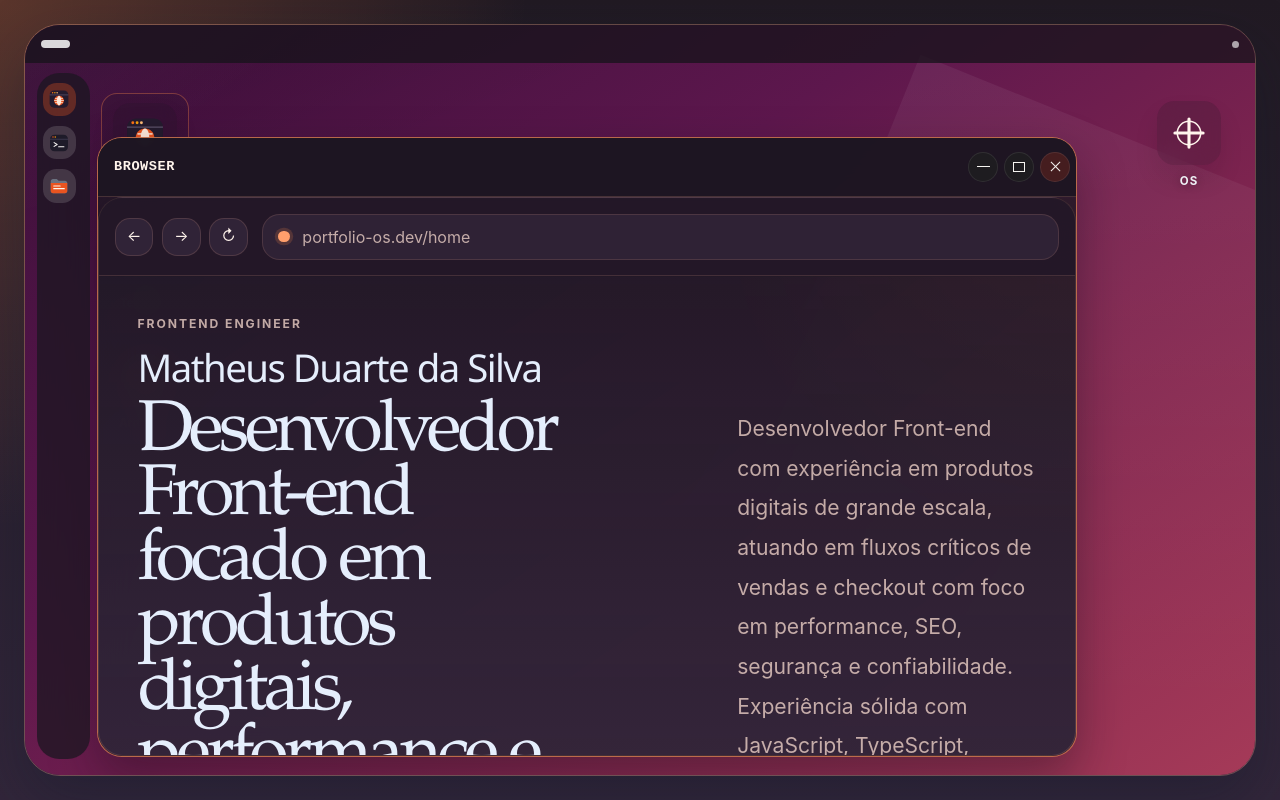
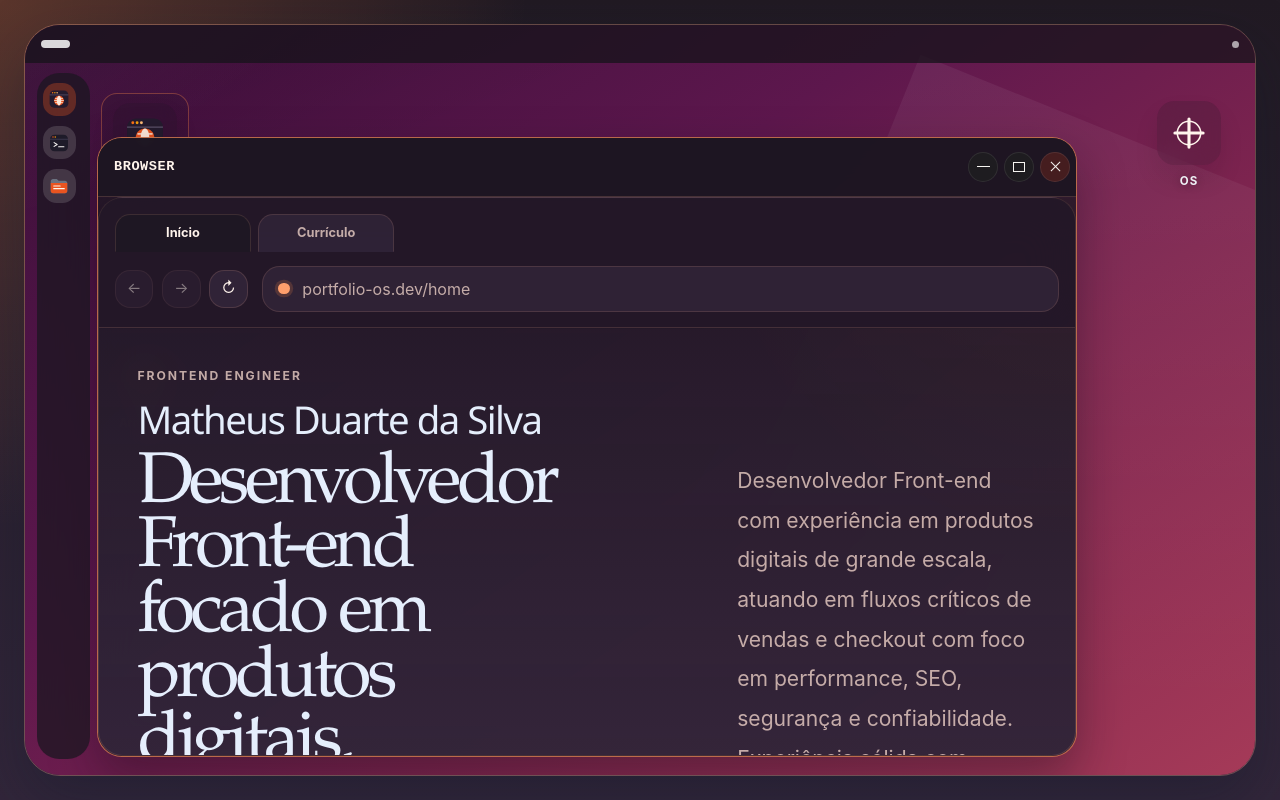
Before and after one commit to matheusduartedevs/matheus-dev, a Vue app: page / in a window 1280 px wide. Both pictures are taken after a click on the button "Browser". Built offline with nearby package versions, Linux system fonts and the light colour scheme.

Commit message:
feat: internal browser curriculum page

```diff
--- a/src/components/Desktop/BrowserWindowContent.vue
+++ b/src/components/Desktop/BrowserWindowContent.vue
@@ -1,7 +1,9 @@
 <script setup lang="ts">
-import { computed } from 'vue'
+import { computed, nextTick, ref, watch } from 'vue'
+import { storeToRefs } from 'pinia'
 
-import { getResumeOpenHref } from '@/lib/resume'
+import { getResumeDownloadHref, getResumeOpenHref } from '@/lib/resume'
+import { useDesktopStore } from '@/stores/desktop'
 import type { PortfolioContent, PortfolioSkill } from '@/types/portfolio'
 import type { OsTheme } from '@/types/theme'
 
@@ -9,6 +11,16 @@ const props = defineProps<{
   content: PortfolioContent
   theme: OsTheme
 }>()
+
+const desktopStore = useDesktopStore()
+const { browserRefreshKey, canGoBackBrowser, canGoForwardBrowser, currentBrowserPage } =
+  storeToRefs(desktopStore)
+
+const pageViewport = ref<HTMLElement | null>(null)
+
+const currentAddress = computed(() =>
+  currentBrowserPage.value === 'resume' ? 'portfolio-os.dev/resume' : 'portfolio-os.dev/home',
+)
 
 const primaryContacts = computed(() =>
   props.content.contacts.filter((contact) => !contact.href.startsWith('#')).slice(0, 2),
@@ -25,20 +37,80 @@ const skillColumns = computed(() => {
 
   return columns
 })
+
+const resumeFrameKey = computed(() => `${currentBrowserPage.value}-${browserRefreshKey.value}`)
+const homePageKey = computed(() => `home-${browserRefreshKey.value}`)
+
+const openHomePage = () => {
+  desktopStore.openBrowserPage('home')
+}
+
+const openResumePage = () => {
+  desktopStore.openBrowserPage('resume')
+}
+
+watch(
+  [currentBrowserPage, browserRefreshKey],
+  async () => {
+    await nextTick()
+
+    if (pageViewport.value) {
+      pageViewport.value.scrollTop = 0
+    }
+  },
+  { immediate: true },
+)
 </script>
 
 <template>
   <div class="browser-app" :class="`browser-app--${theme}`">
     <div class="browser-app__chrome">
+      <div class="browser-app__tabs">
+        <button
+          type="button"
+          class="browser-app__tab"
+          :class="{ 'is-active': currentBrowserPage === 'home' }"
+          @click="openHomePage"
+        >
+          <span class="browser-app__tab-label">Início</span>
+        </button>
+
+        <button
+          type="button"
+          class="browser-app__tab"
+          :class="{ 'is-active': currentBrowserPage === 'resume' }"
+          @click="openResumePage"
+        >
+          <span class="browser-app__tab-label">Currículo</span>
+        </button>
+      </div>
+
       <div class="browser-app__toolbar">
         <div class="browser-app__nav">
-          <button type="button" class="browser-app__icon-button" aria-label="Go back">
+          <button
+            type="button"
+            class="browser-app__icon-button"
+            aria-label="Go back"
+            :disabled="!canGoBackBrowser"
+            @click="desktopStore.goBackBrowser()"
+          >
             ←
           </button>
-          <button type="button" class="browser-app__icon-button" aria-label="Go forward">
+          <button
+            type="button"
+            class="browser-app__icon-button"
+            aria-label="Go forward"
+            :disabled="!canGoForwardBrowser"
+            @click="desktopStore.goForwardBrowser()"
+          >
             →
           </button>
-          <button type="button" class="browser-app__icon-button" aria-label="Refresh">
+          <button
+            type="button"
+            class="browser-app__icon-button"
+            aria-label="Refresh"
+            @click="desktopStore.refreshBrowserPage()"
+          >
             ↻
           </button>
         </div>
@@ -46,13 +118,14 @@ const skillColumns = computed(() => {
         <div class="browser-app__addressbar">
           <span class="browser-app__address-indicator"></span>
           <div class="browser-app__address-copy">
-            <span class="browser-app__address-domain">portfolio-os.dev/home</span>
+            <span class="browser-app__address-domain">{{ currentAddress }}</span>
           </div>
         </div>
       </div>
     </div>
 
-    <div class="browser-app__page browser-editorial">
+    <div ref="pageViewport" class="browser-app__page">
+      <div v-if="currentBrowserPage === 'home'" :key="homePageKey" class="browser-editorial">
         <section class="browser-editorial__hero">
           <div class="browser-editorial__lead">
             <p class="browser-editorial__eyebrow">Frontend engineer</p>
@@ -64,9 +137,9 @@ const skillColumns = computed(() => {
             </div>
 
             <div class="browser-editorial__hero-actions">
-            <a class="browser-app__cta" :href="getResumeOpenHref(content.resume)" target="_blank" rel="noreferrer">
-              Open resume
-            </a>
+              <button type="button" class="browser-app__cta" @click="openResumePage">
+                Abrir currículo
+              </button>
 
               <div class="browser-editorial__primary-links">
                 <a
@@ -83,22 +156,6 @@ const skillColumns = computed(() => {
               </div>
             </div>
           </div>
-
-        <!-- não quero isso -->
-        <!-- <aside class="browser-editorial__aside">
-          <div class="browser-editorial__aside-block">
-            <span class="browser-editorial__meta-label">Focus</span>
-            <strong>{{ content.metrics[0]?.value }}</strong>
-            <p>{{ content.desktopIntro }}</p>
-          </div>
-
-          <div class="browser-editorial__aside-block browser-editorial__aside-block--compact">
-            <div v-for="metric in content.metrics.slice(1)" :key="metric.label" class="browser-editorial__metric">
-              <span>{{ metric.label }}</span>
-              <strong>{{ metric.value }}</strong>
-            </div>
-          </div>
-        </aside> -->
         </section>
 
         <section class="browser-editorial__section">
@@ -262,18 +319,52 @@ const skillColumns = computed(() => {
                 <strong>{{ contact.value }}</strong>
               </a>
 
-            <a
+              <button
+                type="button"
                 class="browser-editorial__contact-item browser-editorial__contact-item--resume"
-              :href="getResumeOpenHref(content.resume)"
-              target="_blank"
-              rel="noreferrer"
+                @click="openResumePage"
               >
                 <span>Currículo</span>
                 <strong>{{ content.resume.label }}</strong>
-            </a>
+              </button>
             </div>
           </div>
         </section>
+      </div>
+
+      <div v-else class="browser-resume">
+        <section class="browser-resume__hero">
+          <div class="browser-editorial__section-head">
+            <span class="browser-editorial__index">08</span>
+            <div>
+              <p class="browser-editorial__section-label">Currículo</p>
+              <h2 class="browser-editorial__section-title">{{ content.resume.label }}</h2>
+            </div>
+          </div>
+
+          <div class="browser-resume__actions">
+            <a class="browser-app__cta" :href="getResumeOpenHref(content.resume)" target="_blank" rel="noreferrer">
+              Abrir externamente
+            </a>
+            <a
+              class="browser-app__cta browser-app__cta--secondary"
+              :href="getResumeDownloadHref(content.resume)"
+              :download="content.resume.downloadName"
+            >
+              Baixar em PDF
+            </a>
+          </div>
+        </section>
+
+        <div class="browser-resume__viewer-shell">
+          <iframe
+            :key="resumeFrameKey"
+            class="browser-resume__viewer"
+            :src="`${content.resume.publicPath}#toolbar=0&navpanes=0&scrollbar=1`"
+            :title="content.resume.label"
+          ></iframe>
+        </div>
+      </div>
     </div>
   </div>
 </template>
--- a/src/components/Desktop/FileWindowContent.vue
+++ b/src/components/Desktop/FileWindowContent.vue
@@ -1,12 +1,16 @@
 <script setup lang="ts">
-import { getResumeDownloadHref, getResumeOpenHref } from '@/lib/resume'
+import { useDesktopStore } from '@/stores/desktop'
+import { getResumeDownloadHref } from '@/lib/resume'
 import type { PortfolioContent } from '@/types/portfolio'
 import type { OsTheme } from '@/types/theme'
 
-const props = defineProps<{
+defineProps<{
   content: PortfolioContent
   theme: OsTheme
 }>()
+
+const desktopStore = useDesktopStore()
+
 const toolbarByTheme = {
   windows: {
     summary: '1 item',
@@ -20,7 +24,7 @@ const toolbarByTheme = {
 } as const
 
 const openResume = () => {
-  window.open(getResumeOpenHref(props.content.resume), '_blank', 'noopener,noreferrer')
+  desktopStore.openBrowserPage('resume')
 }
 </script>
 
@@ -58,7 +62,7 @@ const openResume = () => {
           </div>
           <span class="file-window__meta">Documento PDF</span>
           <div class="file-window__actions">
-            <a :href="getResumeOpenHref(content.resume)" target="_blank" rel="noreferrer">Abrir</a>
+            <button type="button" @click="openResume">Abrir</button>
             <a :href="getResumeDownloadHref(content.resume)" :download="content.resume.downloadName">
               Download
             </a>
--- a/src/composables/useTerminalSession.ts
+++ b/src/composables/useTerminalSession.ts
@@ -1,4 +1,5 @@
 import { computed, onBeforeUnmount, ref } from 'vue'
+import { useDesktopStore } from '@/stores/desktop'
 
 import {
   executeTerminalCommand,
@@ -38,6 +39,7 @@ const createInitialEntries = (): TerminalEntry[] => [
 ]
 
 export const useTerminalSession = (content: PortfolioContent) => {
+  const desktopStore = useDesktopStore()
   const commands: TerminalCommandDefinition[] = getTerminalCommands(content)
   const entries = ref<TerminalEntry[]>(createInitialEntries())
   const commandInput = ref('')
@@ -218,6 +220,9 @@ export const useTerminalSession = (content: PortfolioContent) => {
 
     if (result.type === 'clear') {
       entries.value = createInitialEntries()
+    } else if (result.type === 'navigate') {
+      desktopStore.openBrowserPage(result.page)
+      appendEntry(result.tone ?? 'system', result.lines)
     } else {
       appendEntry(result.tone ?? 'output', result.lines)
     }
--- a/src/stores/desktop.ts
+++ b/src/stores/desktop.ts
@@ -1,7 +1,7 @@
 import { computed, ref } from 'vue'
 import { defineStore } from 'pinia'
 
-import type { DesktopAppDefinition, DesktopAppId, DesktopWindow } from '@/types/desktop'
+import type { BrowserPage, DesktopAppDefinition, DesktopAppId, DesktopWindow } from '@/types/desktop'
 import browserLinuxIcon from '@/assets/icons/browser-linux.svg'
 import browserMacosIcon from '@/assets/icons/browser-macos.svg'
 import browserWindowsIcon from '@/assets/icons/browser-windows.svg'
@@ -94,12 +94,18 @@ export const useDesktopStore = defineStore('desktop', () => {
   const apps = ref<DesktopAppDefinition[]>(desktopApps)
   const windows = ref<DesktopWindow[]>(createWindows())
   const zIndexCounter = ref(1)
+  const browserHistory = ref<BrowserPage[]>(['home'])
+  const browserHistoryIndex = ref(0)
+  const browserRefreshKey = ref(0)
 
   const visibleWindows = computed(() =>
     windows.value
       .filter((window) => window.isOpen && !window.isMinimized)
       .sort((left, right) => left.zIndex - right.zIndex),
   )
+  const currentBrowserPage = computed(() => browserHistory.value[browserHistoryIndex.value] ?? 'home')
+  const canGoBackBrowser = computed(() => browserHistoryIndex.value > 0)
+  const canGoForwardBrowser = computed(() => browserHistoryIndex.value < browserHistory.value.length - 1)
 
   const getWindow = (appId: DesktopAppId) => windows.value.find((window) => window.appId === appId) ?? null
 
@@ -141,6 +147,47 @@ export const useDesktopStore = defineStore('desktop', () => {
     window.isOpen = true
     window.isMinimized = false
     focusWindow(appId)
+  }
+
+  const pushBrowserHistory = (page: BrowserPage) => {
+    const nextHistory = browserHistory.value.slice(0, browserHistoryIndex.value + 1)
+    nextHistory.push(page)
+    browserHistory.value = nextHistory
+    browserHistoryIndex.value = nextHistory.length - 1
+  }
+
+  const openBrowserPage = (page: BrowserPage) => {
+    const currentPage = currentBrowserPage.value
+
+    if (currentPage === page) {
+      openWindow('browser')
+      return
+    }
+
+    pushBrowserHistory(page)
+    openWindow('browser')
+  }
+
+  const goBackBrowser = () => {
+    if (!canGoBackBrowser.value) {
+      return
+    }
+
+    browserHistoryIndex.value -= 1
+    openWindow('browser')
+  }
+
+  const goForwardBrowser = () => {
+    if (!canGoForwardBrowser.value) {
+      return
+    }
+
+    browserHistoryIndex.value += 1
+    openWindow('browser')
+  }
+
+  const refreshBrowserPage = () => {
+    browserRefreshKey.value += 1
   }
 
   const activateApp = (appId: DesktopAppId) => {
@@ -194,8 +241,16 @@ export const useDesktopStore = defineStore('desktop', () => {
     apps,
     windows,
     visibleWindows,
+    currentBrowserPage,
+    canGoBackBrowser,
+    canGoForwardBrowser,
+    browserRefreshKey,
     getWindow,
     openWindow,
+    openBrowserPage,
+    goBackBrowser,
+    goForwardBrowser,
+    refreshBrowserPage,
     activateApp,
     focusWindow,
     minimizeWindow,
--- a/src/styles/browser.css
+++ b/src/styles/browser.css
@@ -26,12 +26,48 @@
   backdrop-filter: blur(24px);
 }
 
+.browser-app__tabs {
+  display: flex;
+  align-items: end;
+  gap: 0.45rem;
+}
+
+.browser-app__tab {
+  display: inline-flex;
+  align-items: center;
+  justify-content: center;
+  min-width: 8.5rem;
+  min-height: 2.4rem;
+  padding: 0.5rem 1.2rem;
+  border: 1px solid color-mix(in srgb, var(--color-border-subtle) 76%, transparent);
+  border-bottom-color: transparent;
+  border-radius: 0.95rem 0.95rem 0 0;
+  background: color-mix(in srgb, var(--color-surface-alt) 82%, transparent);
+  color: var(--color-text-muted);
+  cursor: pointer;
+  transition:
+    background-color 180ms ease,
+    border-color 180ms ease,
+    color 180ms ease;
+}
+
+.browser-app__tab.is-active {
+  background: color-mix(in srgb, var(--color-surface) 96%, transparent);
+  color: var(--color-text);
+}
+
+.browser-app__tab-label {
+  font-size: 0.8rem;
+  font-weight: 700;
+}
+
 .browser-app__toolbar,
 .browser-app__nav,
 .browser-app__addressbar,
 .browser-app__address-copy,
 .browser-editorial__hero-actions,
-.browser-editorial__primary-links {
+.browser-editorial__primary-links,
+.browser-resume__actions {
   display: flex;
   align-items: center;
 }
@@ -42,7 +78,8 @@
 
 .browser-app__nav,
 .browser-editorial__hero-actions,
-.browser-editorial__primary-links {
+.browser-editorial__primary-links,
+.browser-resume__actions {
   gap: 0.55rem;
 }
 
@@ -65,7 +102,12 @@
     background-color 180ms ease;
 }
 
-.browser-app__icon-button:hover,
+.browser-app__icon-button:disabled {
+  opacity: 0.45;
+  cursor: not-allowed;
+}
+
+.browser-app__icon-button:hover:not(:disabled),
 .browser-app__cta:hover,
 .browser-editorial__primary-link:hover,
 .browser-editorial__contact-item:hover {
@@ -134,7 +176,10 @@
 .browser-editorial__experience-meta,
 .browser-editorial__experience-body,
 .browser-editorial__project-meta,
-.browser-editorial__primary-link {
+.browser-editorial__primary-link,
+.browser-resume,
+.browser-resume__hero,
+.browser-resume__viewer-shell {
   display: grid;
 }
 
@@ -528,6 +573,39 @@
   font-weight: 700;
 }
 
+.browser-app__cta--secondary {
+  border-color: color-mix(in srgb, var(--color-border-subtle) 84%, transparent);
+  background: color-mix(in srgb, var(--color-surface-alt) 90%, transparent);
+}
+
+.browser-resume {
+  gap: 1.5rem;
+  min-height: 0;
+  padding: clamp(1.5rem, 3vw, 2.5rem);
+}
+
+.browser-resume__hero {
+  gap: 1rem;
+}
+
+.browser-resume__viewer-shell {
+  min-height: min(52rem, calc(100vh - 18rem));
+  padding: 0.8rem;
+  border: 1px solid color-mix(in srgb, var(--color-border-subtle) 78%, transparent);
+  border-radius: 1.25rem;
+  background: color-mix(in srgb, var(--color-surface-alt) 92%, transparent);
+  box-shadow: 0 18px 34px color-mix(in srgb, var(--color-window-shadow) 12%, transparent);
+}
+
+.browser-resume__viewer {
+  width: 100%;
+  height: 100%;
+  min-height: min(48rem, calc(100vh - 20rem));
+  border: 0;
+  border-radius: 0.95rem;
+  background: #fff;
+}
+
 .browser-app--windows .browser-app__chrome {
   background: color-mix(in srgb, #10244f 28%, var(--color-surface));
 }
@@ -597,7 +675,8 @@
 }
 
 .browser-app--macos .browser-app__addressbar,
-.browser-app--macos .browser-app__icon-button {
+.browser-app--macos .browser-app__icon-button,
+.browser-app--macos .browser-app__tab {
   background: rgba(250, 252, 255, 0.72);
   border-color: rgba(88, 105, 130, 0.26);
   box-shadow:
@@ -623,7 +702,8 @@
 .browser-app--macos .browser-editorial__language-item,
 .browser-app--macos .browser-editorial__contact-item,
 .browser-app--macos .browser-editorial__primary-link,
-.browser-app--macos .browser-editorial__skill {
+.browser-app--macos .browser-editorial__skill,
+.browser-app--macos .browser-resume__viewer-shell {
   border-color: rgba(88, 105, 130, 0.18);
 }
 
@@ -644,7 +724,8 @@
 
   .browser-app__toolbar,
   .browser-editorial__hero-actions,
-  .browser-editorial__primary-links {
+  .browser-editorial__primary-links,
+  .browser-resume__actions {
     display: grid;
   }
 
--- a/src/types/desktop.ts
+++ b/src/types/desktop.ts
@@ -5,6 +5,7 @@ export const desktopAppIds = ['browser', 'terminal', 'files'] as const
 export type DesktopAppId = (typeof desktopAppIds)[number]
 export type DesktopWindowMode = 'half' | 'fullscreen'
 export type DesktopAppIcons = Record<OsTheme, string>
+export type BrowserPage = 'home' | 'resume'
 
 export type DesktopWindow = {
   id: DesktopAppId
```
Also changed, not shown: src/lib/terminal/commands.ts (+26 -3 lines), src/styles/file-window.css (+6 -2 lines), src/types/terminal.ts (+7 -0 lines). Lines whose indentation alone changed are shown as unchanged.
